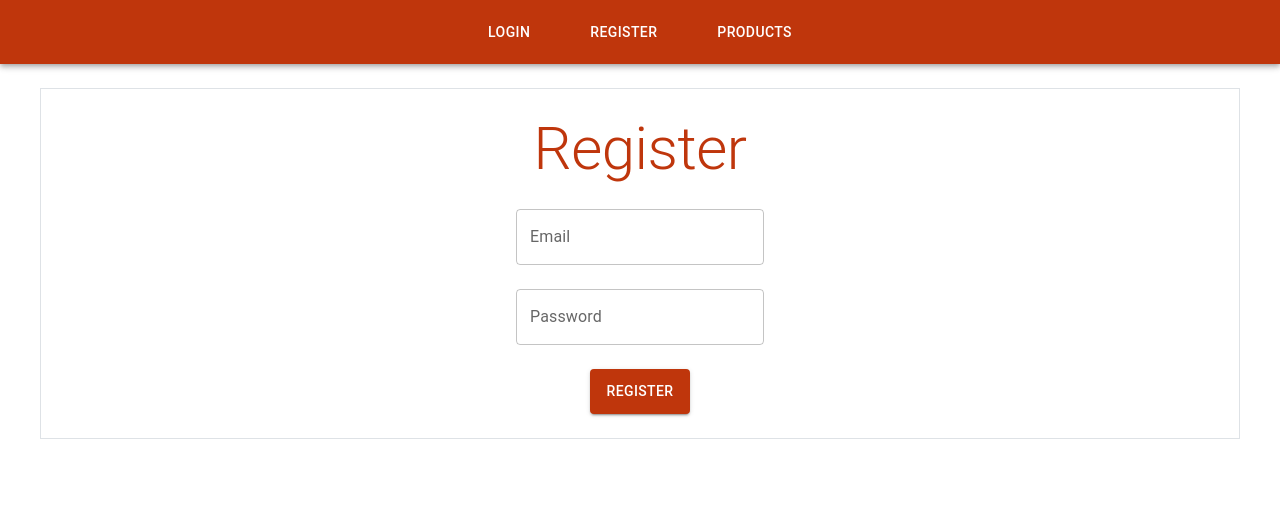
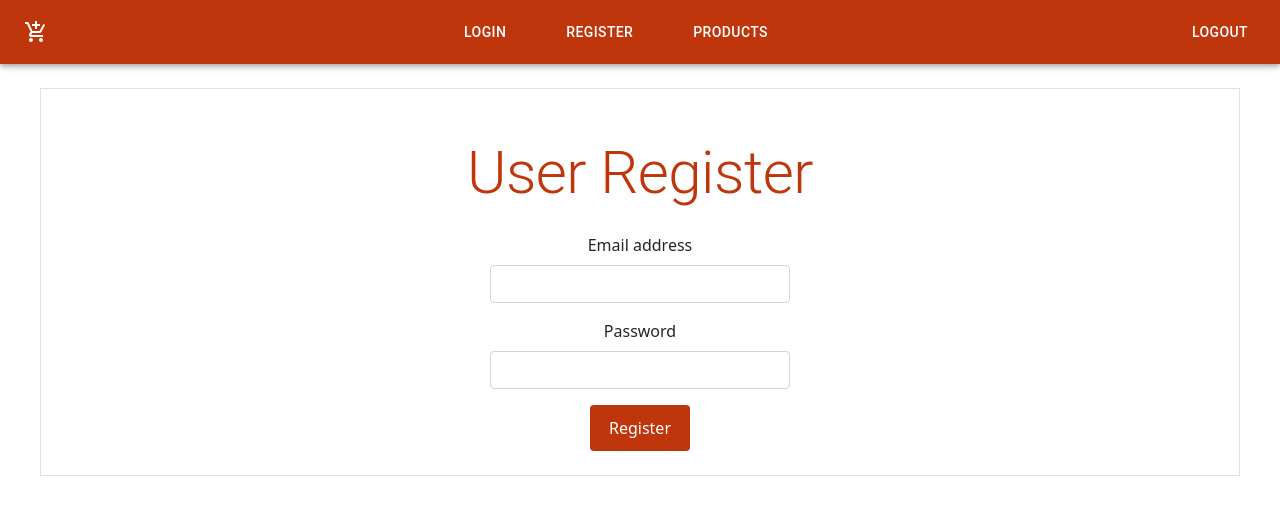
Before and after one commit to MuhammadHaris77/Ecommerce_Project, a React (Vite) app: page /register in a window 1280 px wide. Shown: the top 514 px of the page. Built offline with nearby package versions, Linux system fonts and the light colour scheme.

Commit message:
firebase auth apply

```diff
--- a/package.json
+++ b/package.json
@@ -15,6 +15,7 @@
     "@mui/icons-material": "^6.1.4",
     "@mui/material": "^6.1.4",
     "bootstrap": "^5.3.3",
+    "firebase": "^11.0.1",
     "react": "^18.3.1",
     "react-dom": "^18.3.1",
     "react-router-dom": "^6.27.0",
--- a/src/components/Form.jsx
+++ /dev/null
@@ -1,20 +0,0 @@
-import React from 'react'
-import { Container } from '@mui/material'
-import TextField from '@mui/material/TextField';
-
-
-
-
-const InputForm = ({email,password,label}) => {
-  return (
-    <div>
-    <Container>
-    <TextField id="outlined-basic" type={email} password={password} label={label} variant="outlined" />
-
-    </Container>
-
-    </div>
-  )
-}
-
-export default InputForm;
--- a/src/components/Navbar.jsx
+++ b/src/components/Navbar.jsx
@@ -1,4 +1,5 @@
 import * as React from 'react';
+import { useState } from 'react';
 import AppBar from '@mui/material/AppBar';
 import Box from '@mui/material/Box';
 import Toolbar from '@mui/material/Toolbar';
@@ -13,7 +14,9 @@ import Tooltip from '@mui/material/Tooltip';
 import MenuItem from '@mui/material/MenuItem';
 import AdbIcon from '@mui/icons-material/Adb';
 import { useNavigate } from 'react-router-dom';
-
+import AddShoppingCartIcon from '@mui/icons-material/AddShoppingCart';
+import { getAuth, signOut } from "firebase/auth";
+import { Alert } from '@mui/material';
 const pages = ['login', 'register', 'products'];
 const settings = ['Profile', 'Account', 'Dashboard', 'Logout'];
 
@@ -21,6 +24,7 @@ function ResponsiveAppBar() {
 
  const [anchorElNav,setAnchorElNav]= React.useState(null)
  const [anchorElUser,setAnchorElUser]= React.useState(null)
+ const [alert, setAlert] =useState(false)
 
 
 
@@ -47,11 +51,31 @@ function ResponsiveAppBar() {
     setAnchorElUser(null);
   };
 
+// <<<<<<<<======== SIGN OUT AUTH FIREBASE=======>>>>>>>
+
+const logOutFunc=()=>{
+  const auth = getAuth();
+  signOut(auth).then(() => {
+    // Sign-out successful.
+    setAlert(true)
+    setTimeout(() => {
+      navigate('/');
+
+    }, 1000);
+
+  }).catch((error) => {
+    // An error happened.
+
+  });
+
+}
+
   return (
     <AppBar position="static" >
       <Container maxWidth="xl" sx={{background:'#bf360c'}}>
+
         <Toolbar disableGutters>
-
+        <AddShoppingCartIcon/>
           <Box  sx={{ flexGrow: 1, display: { xs: 'flex', md: 'none', } }}>
             <IconButton
               size="large"
@@ -99,8 +123,13 @@ function ResponsiveAppBar() {
               </Button>
             ))}
           </Box>
+          <Button sx={{color:'white'}} onClick={logOutFunc} >LOGOUT </Button>
+
           </Toolbar>
+
       </Container>
+      {  alert  &&  <Alert severity="success">User Logout Succesfully!</Alert>}
+
     </AppBar>
   );
 }
--- /dev/null
+++ b/src/components/ProtectedRoutes.jsx
@@ -0,0 +1,33 @@
+import React, { useEffect, useState } from 'react'
+import { auth } from '../config/firebase';
+import { useNavigate } from 'react-router-dom';
+import { CircularProgress } from '@mui/material';
+import { onAuthStateChanged } from 'firebase/auth';
+
+const ProtectedRoutes = ({ component }) => {
+
+    const [loading, setLoading] = useState(true)
+    const navigate = useNavigate()
+
+
+
+    useEffect(() => {
+        onAuthStateChanged(auth, (user) => {
+            if (user) {
+                const uid = user.uid;
+                console.log(uid)
+                setLoading(false)
+            } else {
+                navigate('/')
+            }
+        });
+
+    }, [])
+    return (
+        loading ? <div className='text-center'>
+            <CircularProgress />
+        </div> : component
+    )
+}
+
+export default ProtectedRoutes
--- /dev/null
+++ b/src/config/firebase.js
@@ -0,0 +1,14 @@
+import { initializeApp } from "firebase/app";
+import { getAuth } from "firebase/auth";
+
+const firebaseConfig = {
+  apiKey: "AIzaSyA5dddG3GxDO7w0LozZ2ICn0ITRLm1Kr-Q",
+  authDomain: "ecommerce-c418d.firebaseapp.com",
+  projectId: "ecommerce-c418d",
+  storageBucket: "ecommerce-c418d.appspot.com",
+  messagingSenderId: "642223536906",
+  appId: "1:642223536906:web:a92d1ed2535f0f67a6d8f3"
+};
+
+const app = initializeApp(firebaseConfig);
+export const auth = getAuth(app);
--- a/src/main.jsx
+++ b/src/main.jsx
@@ -10,6 +10,7 @@ import Products from './pages/Products.jsx'
 import Register from './pages/Register.jsx'
 import { Container } from '@mui/material'
 import { Typography } from '@mui/material'
+import ProtectedRoutes from './components/ProtectedRoutes.jsx'
 
 
 const router = createBrowserRouter([
@@ -27,7 +28,7 @@ const router = createBrowserRouter([
       },
       {
         path: 'products',
-        element: <Products />
+        element: <ProtectedRoutes component={<Products/>} />
       },
       {
         path: 'product/:id',
--- a/src/pages/Login.jsx
+++ b/src/pages/Login.jsx
@@ -1,27 +1,85 @@
-import React from 'react'
-import InputForm from '../components/Form'
+import React, {  useRef, useState } from 'react'
 import ResponsiveAppBar from '../components/Navbar';
 import Container from '@mui/material/Container';
-import Button from '@mui/material/Button';
 import { Typography } from '@mui/material';
+import { auth } from '../config/firebase';
+import { signInWithEmailAndPassword } from 'firebase/auth';
+import { useNavigate } from 'react-router-dom';
+import { Alert } from '@mui/material';
+
+
+
+
 const Login = () => {
+
+  const [alert, setAlert] =useState(false)
+  const [error,setError] = useState(false)
+  const email = useRef()
+  const password = useRef()
+  const navigate = useNavigate()
+
+  const userLoginFunc = (event) => {
+    event.preventDefault()
+    // console.log(email.current.value)
+    // console.log(password.current.value)
+
+    signInWithEmailAndPassword(auth, email.current.value, password.current.value)
+      .then((userCredential) => {
+        const user = userCredential.user;
+        setAlert(true)
+        setTimeout(()=>{
+             navigate('/products')
+         },1000)
+      })
+      .catch((error) => {
+        const errorCode = error.code;
+        const errorMessage = error.message;
+        setError(true)
+      });
+  }
+
+
   return (
    <div className='text-center'>
      <ResponsiveAppBar/>
-    <Container className='border border-slate-950  mt-4 p-4 '  >
-    <Typography  variant='h2' color='#bf360c'>
-      Login
-      </Typography>
-      <br />
-    <InputForm type="email" label="Email"  />
-    <br />
-    <InputForm type="password" label="Password"/>
-    <br />
+     {  alert  &&  <Alert severity="success">User Login Succesfully!</Alert>}
+     {  error  &&  <Alert severity="error">Error Found in User Login!</Alert>}
 
-    <Button variant="contained"  sx={{ color: 'White',background: '#bf360c', width:"100px" ,padding:"10px",  }} >Login </Button>
+     <Container className='border border-slate-950  mt-4 p-4 text-center '  >
+      <Typography className="text-center p-4" variant='h2' color='#bf360c'>
+          User Login
+        </Typography>
 
-    </Container>
-   </div>
+        <form onSubmit={userLoginFunc } style={{width:'300px',textAlign:'center', margin:'auto'}} >
+          <div className="mb-3">
+            <label htmlFor="exampleInputEmail1" className="form-label">
+              Email address
+            </label>
+            <input
+              type="email"
+              className="form-control"
+              id="exampleInputEmail1"
+              aria-describedby="emailHelp"
+              ref={email}
+
+            />
+          </div>
+          <div className="mb-3">
+            <label htmlFor="exampleInputPassword1" className="form-label">
+              Password
+            </label>
+            <input width='30px'
+              type="password"
+              className="form-control"
+              id="exampleInputPassword1"
+              ref={password}
+            />
+          </div>
+        <button className='btn bt-primary' style={{ color: 'White', background: '#bf360c', width: "100px", padding: "10px"}}> Login </button>
+        </form>
+
+      </Container>
+</div>
     )
 }
 
--- a/src/pages/Register.jsx
+++ b/src/pages/Register.jsx
@@ -1,28 +1,90 @@
-import React from 'react'
+import React, { useRef, useState } from 'react'
 import ResponsiveAppBar from '../components/Navbar'
-import InputForm from '../components/Form'
 import Container from '@mui/material/Container';
-import Button from '@mui/material/Button';
 import { Typography } from '@mui/material';
+import { auth, } from '../config/firebase';
+import { createUserWithEmailAndPassword } from "firebase/auth";
+import { Alert } from '@mui/material';
+import { useNavigate } from 'react-router-dom';
+const Register = () => {
+  const email = useRef()
+  const password = useRef()
+  const navigate =useNavigate()
 
-const Register = () => {
+  const [alert, setAlert] =useState(false)
+  const [error,setError] = useState(false)
+
+
+
+  const userRegisterFunc = (event) => {
+    event.preventDefault()
+    // console.log(email.current.value)
+    // console.log(password.current.value)
+
+
+    createUserWithEmailAndPassword(auth, email.current.value, password.current.value)
+      .then((userCredential) => {
+        // Signed up
+        const user = userCredential.user;
+        setAlert(true)
+        console.log('user register', user)
+        setTimeout(()=>{
+          navigate('/')
+
+        },1000)
+      })
+      .catch((error) => {
+        const errorMessage = error.message;
+        console.log('error', errorMessage)
+        console.log(errorMessage)
+        setError(true)
+
+
+      });
+
+
+
+  }
   return (
     <div className='text-center'>
       <ResponsiveAppBar />
-      <Container className='border border-slate-950  mt-4 p-4 '  >
-        <Typography variant='h2' color='#bf360c'>
-          Register
+     {  alert  &&  <Alert severity="success">User Register Succesfully .</Alert>}
+     {  error  &&  <Alert severity="error">User Register Failed</Alert>}
+
+      <Container className='border border-slate-950  mt-4 p-4 text-center '  >
+        <Typography className="text-center p-4" variant='h2' color='#bf360c'>
+          User Register
         </Typography>
-        <br />
-        <InputForm type="email" label="Email" />
-        <br />
-        <InputForm type="password" label="Password" />
-        <br />
 
-        <Button variant="contained" sx={{ color: 'white', background: '#bf360c', width: "100px", padding: "10px", }} >Register</Button>
+        <form onSubmit={userRegisterFunc} style={{ width: '300px', textAlign: 'center', margin: 'auto' }} >
+          <div className="mb-3">
+            <label htmlFor="exampleInputEmail1" className="form-label">
+              Email address
+            </label>
+            <input
+              type="email"
+              className="form-control"
+              id="exampleInputEmail1"
+              aria-describedby="emailHelp"
+              ref={email}
+
+            />
+          </div>
+          <div className="mb-3">
+            <label htmlFor="exampleInputPassword1" className="form-label">
+              Password
+            </label>
+            <input width='30px'
+              type="password"
+              className="form-control"
+              id="exampleInputPassword1"
+              ref={password}
+            />
+          </div>
+          <button className='btn bt-primary' style={{ color: 'White', background: '#bf360c', width: "100px", padding: "10px" }}> Register</button>
+        </form>
 
       </Container>
-
 
     </div>
   )
```
Also changed, not shown: 1 other file (tests, documents, lock files or other folders).
